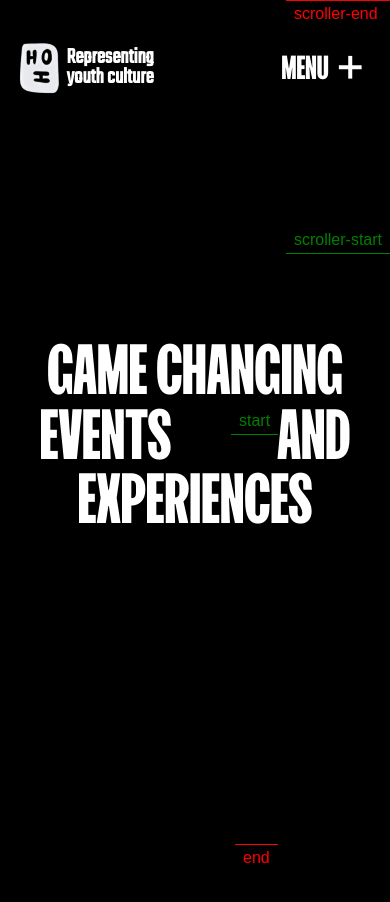
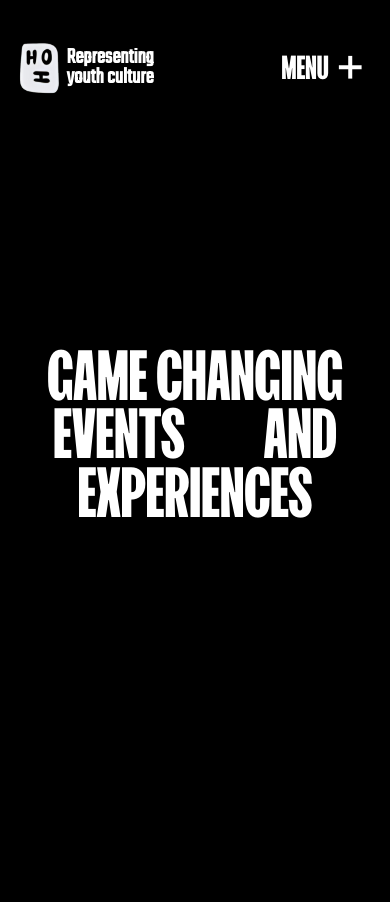
Before and after one commit to Pranjal-7z/HOH, a React (Vite) app in the folder house of hearts/: page / in a window 390 px wide. Shown: the top 902 px of the page. Built offline with nearby package versions, Linux system fonts and the light colour scheme; grey boxes are pictures that could not be loaded.

Commit message:
bug fixed

```diff
--- a/house of hearts/src/components/navbar.jsx
+++ b/house of hearts/src/components/navbar.jsx
@@ -4,7 +4,7 @@ const navbar = () => {
   return (
     <>
     <div className="navbar">
-  <div className="logo"><img src="src\assets\images\logo-white.png" alt="" /> <h3>Representing <br /> youth culture</h3></div>
+  <div className="logo"><img src="src\assets\images\logo-white.png" alt="" /><div className="tagline"><h3>Representing <br /> youth culture</h3></div> </div>
   <div className="nav-space"></div>
   <div className="nav-menu"><h6>MENU <i className="ri-close-fill"></i></h6></div>
   </div>
--- a/house of hearts/src/index.css
+++ b/house of hearts/src/index.css
@@ -81,6 +81,11 @@ html,body{
    font-size: 1.5rem;
    line-height: 100%;
 }
+.tagline{
+  width: fit-content;
+  height: fit-content;
+  overflow: hidden;
+}
 .logo img{
   width: auto;
   height: 60%;
@@ -122,12 +127,24 @@ html,body{
   line-height: 110%;
 
 }
-.home-text video{
+ .showcase{
  height: 10vw;
-display: block;
-  margin: 0 auto;
-  transform-origin: center center;
+ width: 14vw;
 
+
+
+
+ overflow: hidden;
+
+  transform-origin: 57% center;
+ border-radius: 1vmax;
+
+
+}
+.showcase video{
+  width: 100%;
+  height: 100%;
+  object-fit: cover;
 
 }
 
@@ -158,18 +175,33 @@ display: block;
 
 
 
-  font-size: 15VW;
+  font-size: 15vw;
   font-weight: 800;
-  line-height: 110%;
+  line-height: 100%;
   position: relative;
 
 }
-.home-text video{
- height: 11vw;
- transform-origin: center center;
+ .showcase{
+  height: 11vw;
+ width: 15vw;
+
+ overflow: hidden;
+  transform-origin: 59% center;
+ border-radius: 1vmax;
+ margin-top: 0;
+ padding: 0;
+ display: flex;
+ align-items: center;
+  justify-content: center;
 
 
-
+}
+.showcase video{
+  width: 100%;
+  height: 100%;
+  object-fit: cover;
+  margin: 0;
+  object-position: center;
 }
 .video-show{
   width: 100%;
@@ -197,14 +229,12 @@ display: block;
   display: flex;
   gap: 10px;
   flex-wrap: nowrap;
+  align-items: center;
+  justify-content: center;
 
 
 }
-.showcase{
-  border-radius: 1vmax;
-  transform-origin: center center;
 
-}
 .specialities{
   width: 100%;
   height: 100vh;
--- a/house of hearts/src/pages/home.jsx
+++ b/house of hearts/src/pages/home.jsx
@@ -1,68 +1,97 @@
-import React, { use } from 'react'
-import Navbar from '../components/navbar'
-import { useRef } from 'react';
-import gsap from 'gsap';
-import { useGSAP } from '@gsap/react';
-import { ScrollTrigger } from 'gsap/ScrollTrigger';
-import { useEffect } from 'react';
-import { useState } from 'react';
-import CustomEase from 'gsap/CustomEase';
+import React, { use } from "react";
+import Navbar from "../components/navbar";
+import { useRef } from "react";
+import gsap from "gsap";
+import { useGSAP } from "@gsap/react";
+import { ScrollTrigger } from "gsap/ScrollTrigger";
+import { useEffect } from "react";
+import { useState } from "react";
+import CustomEase from "gsap/CustomEase";
 gsap.registerPlugin(ScrollTrigger);
 const home = () => {
+  const videoscrollref = useRef(null);
+  useGSAP(()=>{
+    const tl = gsap.timeline({
+      scrollTrigger: {
+        trigger: ".video-show",
+        start: "0% 100%",
+        end: "top 20%",
+        scrub: 1,
+        pin: ".showcase",
+      },
+    });
+    tl.to(".navbar", {
+      marginTop: "-1vh",
+      duration: 0.3,
+    })
+    tl.to(".logo h3",{
+      x: -200,
 
-useGSAP(() => {
-  gsap.timeline({
-    scrollTrigger: {
-      trigger: ".showcase",
-      start: " 30% 50%",
-      endTrigger: ".video-show",
-      end: "top 0%",
-      pin: ".showcase",
+      duration: 0.3,
+    })
 
-      scrub: 1,
+    tl.to(".showcase", {
+     scale: 6.5,
 
-      markers: true,
 
+      borderRadius: "1px",
+    })
+  })
+  const playVideo = () => {
+     videoscrollref.current.scrollIntoView({ behavior: 'smooth' });
+    const video= document.querySelector(".showcase video");
+    if( video.muted) {
+      video.muted= false;
+    } else {
+      video.muted = true;
     }
-  }).to(".showcase", {
-    left: "50%",
-    top: "50%",
-    transform: "translate(-50%, -50%)",
-    scale: 6,
 
-    borderRadius: "1px",
+  }
+  // useGSAP(() => {
+  //   gsap
+  //     .timeline({
+  //       scrollTrigger: {
+  //         trigger: ".video-show",
+  //         start: " 30% 60%",
+  //         end: "top 0%",
+  //         pin: ".showcase",
 
-  });
+  //         scrub: 1,
 
-});
+  //         markers: true,
+  //       },
+  //     })
+  //     .to(".showcase", {
+  //       left: "50%",
+  //       top: "50%",
+  //       transform: "translate(-50%, -50%)",
+  //       scale: 6,
 
+  //       borderRadius: "1px",
+  //     });
+  // });
 
   return (
     <div>
-        <div className="homepage">
-            <Navbar />
-            <div className="home-text">
-              <h3>GAME CHANGING</h3>
-              <div className="center-txt">
-           <h3 className='side-text'>EVENTS</h3>
+      <Navbar />
+      <div className="homepage">
+        <div className="home-text">
 
-            <video className='showcase' autoPlay loop muted src="https://cdn.pixabay.com/video/2024/11/27/243647_large.mp4"></video>
+          <h3>GAME CHANGING</h3>
+          <div className="center-txt">
+            <h3 className="side-text">EVENTS</h3>
 
+            <div className="showcase">
+              <video onClick={playVideo} autoPlay muted loop src="https://video-previews.elements.envatousercontent.com/h264-video-previews/20f5c172-4098-40d8-b64b-f3d50421b9ae/25324751.mp4"></video></div>
             <h3> AND</h3>
+          </div>
+          <h3 className="side-text">EXPERIENCES</h3>
+        </div>
+      </div>
+      <div ref={videoscrollref} className="video-show"></div>
+      <div className="specialities"></div>
+    </div>
+  );
+};
 
-            </div>
-           <h3 className='side-text'>EXPERIENCES</h3>
-
-            </div>
-
-
-        </div>
-        <div className="video-show"></div>
-        <div className="specialities">
-
-        </div>
-    </div>
-  )
-}
-
-export default home
+export default home;
```
